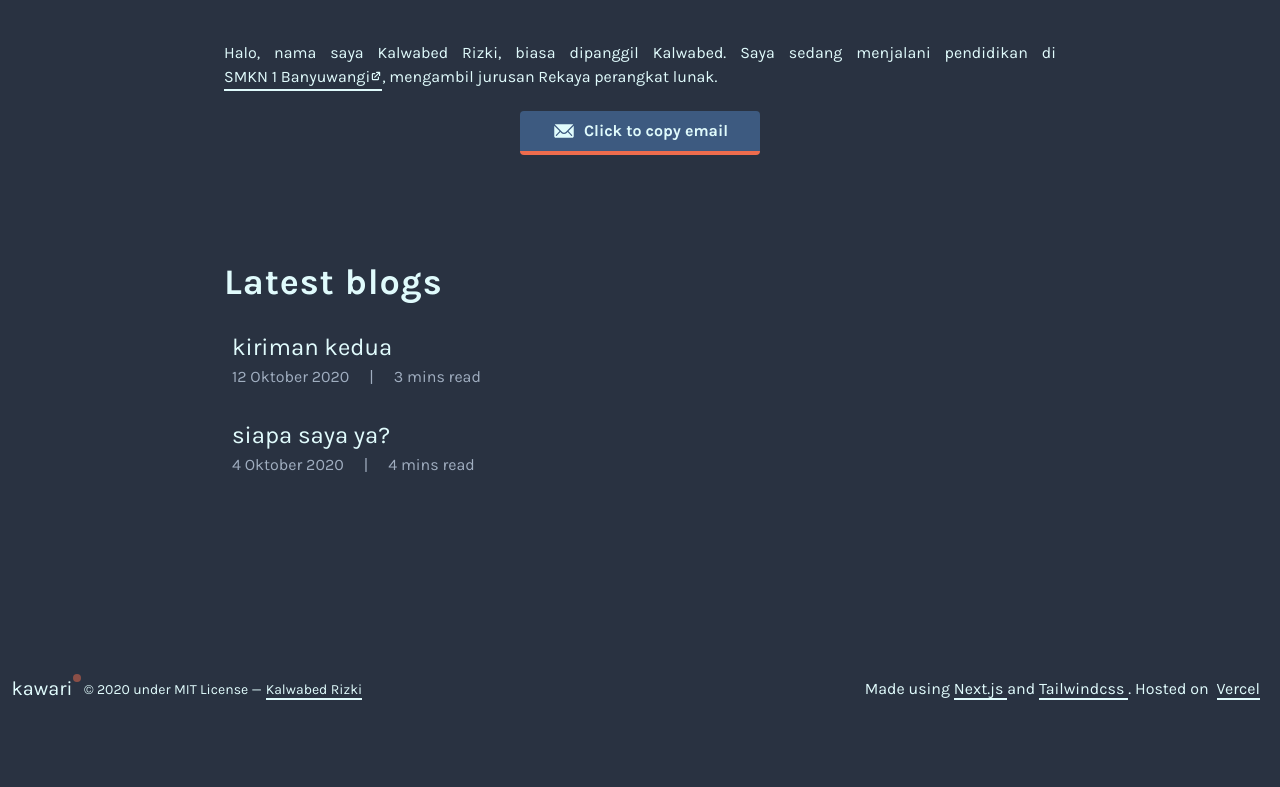
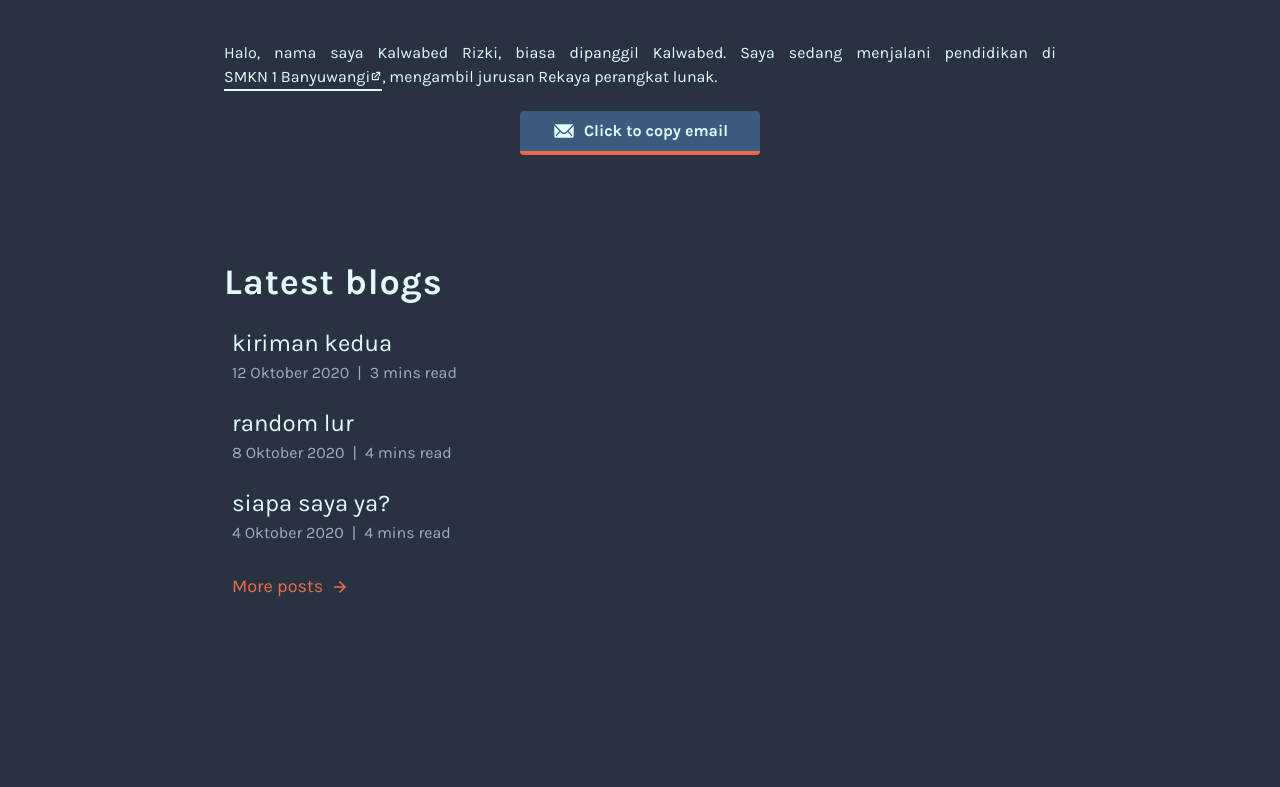
Before and after one commit to kalwabed/kawari.space, a Next.js app: page / in a window 1280 px wide. Shown: the part 419-1206 px from the top of the page. Before the commit the page ends 1184 px from the top, so only its background shows below. Built offline with nearby package versions, Linux system fonts and the light colour scheme.

Commit message:
👌 IMPROVE: latest blogs, slug page, and many changes

```diff
--- a/src/components/Layout.tsx
+++ b/src/components/Layout.tsx
@@ -5,8 +5,8 @@ import { NextSeo } from 'next-seo'
 import { IoLogoGithub, IoLogoInstagram, IoLogoLinkedin } from 'react-icons/io'
 
 import LinkExternal from '@/parts/LinkExternal'
-import styled from '@/styles/layout.module.css'
 import siteConfig from 'site-config'
+import styled from './layout.module.css'
 
 const links = [
   {
--- a/src/components/home/LatestBlog.module.css
+++ b/src/components/home/LatestBlog.module.css
@@ -14,16 +14,28 @@
   @apply shadow-lg;
 }
 
-.title {
+.titleWrapper {
   @apply font-medium text-2xl transition ease-out duration-75;
 }
 
+.title {
+  @apply border-dark border-b-2;
+}
+
 .title:hover {
-  @apply text-info;
+  @apply border-primary;
 }
 
 .dateTime {
   @apply text-gray-500 flex flex-row;
+}
+
+.morePosts {
+  @apply pl-2 mt-6 text-lg text-primary inline-flex items-center;
+}
+
+.morePosts:hover {
+  @apply underline;
 }
 
 @screen md {
--- a/src/components/home/LatestBlogs.tsx
+++ b/src/components/home/LatestBlogs.tsx
@@ -1,6 +1,7 @@
 import type { Post } from '@/@types'
 import Link from 'next/link'
 import React from 'react'
+import { IoMdArrowForward } from 'react-icons/io'
 import Date from '../blog/dateConfig'
 import styled from './LatestBlog.module.css'
 
@@ -12,22 +13,30 @@ const LatestBlogs = ({ allPostsData }: Props) => {
   return (
     <section className={`container ${styled.wrapper}`}>
       <div className={styled.latestBlogs}>Latest blogs</div>
-      {allPostsData.map(({ date, readingTime, slug, title }) => (
+      {allPostsData.map(
+        ({ date, readingTime, slug, title }, i) =>
+          i <= 2 && (
             <div className={styled.blogWrapper} key={slug}>
-          <div className="p-2">
-            <div className={styled.title}>
+              <div className="px-2 py-1">
+                <div className={styled.titleWrapper}>
                   <Link href={`/blog/${slug}`}>
-                <a>{title}</a>
+                    <a className={styled.title}>{title}</a>
                   </Link>
                 </div>
                 <div className={styled.dateTime}>
                   <Date dateString={date} />
-              <div className="mx-5">|</div>
+                  <div className="mx-2">|</div>
                   {readingTime} mins read
                 </div>
               </div>
             </div>
-      ))}
+          )
+      )}
+      <Link href="/blog">
+        <a className={styled.morePosts}>
+          More posts <IoMdArrowForward className="ml-2" />
+        </a>
+      </Link>
     </section>
   )
 }
--- a/src/components/projects/Badge.tsx
+++ b/src/components/projects/Badge.tsx
@@ -1,7 +1,7 @@
 /* eslint-disable no-nested-ternary */
 import React from 'react'
 
-import styled from '@/styles/Badge.module.css'
+import styled from './Badge.module.css'
 
 // sementara pakai nested ternary
 const Badge = ({ badge }: { badge: string }) => {
--- a/src/components/projects/ProjectCard.tsx
+++ b/src/components/projects/ProjectCard.tsx
@@ -1,8 +1,8 @@
 import React from 'react'
 
-import styled from '@/styles/ProjectCard.module.css'
 import { Project } from '@/@types'
 import { IcExternal } from '@/parts/Icon'
+import styled from './ProjectCard.module.css'
 import Badge from './Badge'
 
 interface Props extends Project {
--- a/src/pages/blog/[slug].tsx
+++ b/src/pages/blog/[slug].tsx
@@ -47,21 +47,7 @@ export default function Post({ postData }: { postData: Props }) {
         </div>
 
         <article className="leading-normal mt-5 mb-12 text-justify" dangerouslySetInnerHTML={{ __html: postData.contentHtml }} />
-
-        <div className="border-t-2 border-secondary pt-5" />
-
-        <div className="group inline-flex items-center -mt-5 py-2 text-info w-1/2 md:w-1/6">
-          <Link href="/blog">
-            <a>
-              <IcArrow className="cursor-pointer" />
-            </a>
-          </Link>
-          <div className="ml-2 text-2xl font-medium">
-            <Link href="/blog">
-              <a>Blog</a>
-            </Link>
-          </div>
-        </div>
+        <div className="border-b-2 border-secondary mb-5" />
         <DiscussionEmbed
           shortname={process.env.NEXT_PUBLIC_DISQUS_SHORTNAME}
           config={{ url: siteConfig.url + router.asPath, identifier: postData.slug, title: postData.title }}
--- /dev/null
+++ b/src/posts/apa.md
@@ -0,0 +1,30 @@
+---
+title: 'apa'
+subtitle: 'tentang saya atau siapa'
+date: '2020-10-02'
+readingTime: 4
+cover:
+  image: '/assets/img/example.jpg'
+  source: 'https://github.com/kaliwa'
+  name: 'Lipsum'
+---
+
+## Tabel Konten
+- [Kalwabed](#kalwabed)
+- [Kesimpulan](#kesimpulan)
+
+Lorem ipsum dolor sit amet, consectetur adipiscing elit. Cras congue nec lorem eget blandit. Curabitur ut quam ante. Vestibulum ante ipsum primis in faucibus orci luctus et ultrices posuere cubilia curae; Vestibulum volutpat ac metus id tincidunt. Proin condimentum eleifend mi, eget rutrum justo. Duis blandit orci in nisl accumsan condimentum. Cras pharetra purus ligula, id gravida lorem venenatis sit amet. Curabitur nec condimentum risus. Nam et turpis cursus, faucibus massa a, finibus lorem. Lorem ipsum dolor sit amet, consectetur adipiscing elit. Maecenas sollicitudin vitae odio sed egestas. Nam quis hendrerit massa.
+
+# <a name='kalwabed'/> Kalwabed
+
+Fusce pretium vulputate metus, sed euismod metus fermentum mattis. Praesent vitae risus mollis, aliquam nisi quis, auctor nisl. Nam ullamcorper enim quam, a fermentum justo posuere nec. Maecenas lobortis venenatis feugiat. Vivamus lectus nulla, commodo nec arcu sed, porta dictum lectus. Donec facilisis vestibulum nibh, nec elementum ipsum elementum a.
+
+Phasellus vulputate elementum nibh, at varius ligula malesuada eget. Nunc malesuada purus eu tempor finibus. Duis tristique dui metus. Fusce ut pretium nisi. Nullam a sem turpis. Mauris sed semper elit. Pellentesque vel risus massa. Nulla pellentesque est justo, sit amet fringilla lorem rutrum a. Vestibulum auctor ipsum a eros ultrices, non consectetur metus elementum. Aenean semper orci magna, quis porta purus cursus eget. Praesent vehicula facilisis dolor non consectetur. Nulla tempus rhoncus nisl, at sodales mauris cursus eget. Vivamus quis vehicula sem.
+
+# <a name='kesimpulan'/> Kesimpulan
+
+
+Proin vel maximus turpis. Phasellus vel est enim. Sed urna dolor, ullamcorper sit amet arcu at, sagittis ornare enim. Vivamus porta cursus orci non tempor. Curabitur in nisl ornare nibh tempor vulputate vel sit amet ligula. Curabitur vitae quam in velit molestie ornare. Aenean quis pharetra sapien, vel euismod nisi. Donec mollis commodo convallis. Vivamus accumsan eros eu venenatis egestas. Orci varius natoque penatibus et magnis dis parturient montes, nascetur ridiculus mus. Aliquam elit urna, euismod in orci in, interdum volutpat augue. Sed a neque sit amet ante euismod sodales.
+
+Duis sed odio sit amet nisi accumsan cursus ut quis neque. Praesent scelerisque suscipit lorem, eget semper metus rhoncus nec. Phasellus vitae dolor ac felis blandit ornare eget a diam. Pellentesque sit amet elit vitae ligula rhoncus pellentesque. Proin vehicula bibendum orci, ut suscipit ex ultricies eu. Nunc quis ante ut lectus ornare imperdiet. Fusce leo velit, suscipit at dignissim nec, porttitor venenatis felis. Vestibulum id venenatis elit. Vestibulum id justo eget nunc auctor tempus. Cras fermentum lorem ex, eu dapibus nulla malesuada vitae. Nullam lobortis dapibus ligula, at aliquet sem suscipit vel. Integer eget ligula elementum magna sagittis sodales. Sed porttitor ante eget erat tincidunt, non mollis nunc congue. Nam lacinia tristique magna, quis pellentesque nulla mattis nec. Phasellus convallis sit amet dui ac iaculis.
+<a class='link-external hover:border-primary hover:text-info' href='https://kawari.space'>Link</a>
--- /dev/null
+++ b/src/posts/random-saja.md
@@ -0,0 +1,30 @@
+---
+title: 'random lur'
+subtitle: 'tentang saya atau siapa'
+date: '2020-10-08'
+readingTime: 4
+cover:
+  image: '/assets/img/example.jpg'
+  source: 'https://github.com/kaliwa'
+  name: 'Lipsum'
+---
+
+## Tabel Konten
+- [Kalwabed](#kalwabed)
+- [Kesimpulan](#kesimpulan)
+
+Lorem ipsum dolor sit amet, consectetur adipiscing elit. Cras congue nec lorem eget blandit. Curabitur ut quam ante. Vestibulum ante ipsum primis in faucibus orci luctus et ultrices posuere cubilia curae; Vestibulum volutpat ac metus id tincidunt. Proin condimentum eleifend mi, eget rutrum justo. Duis blandit orci in nisl accumsan condimentum. Cras pharetra purus ligula, id gravida lorem venenatis sit amet. Curabitur nec condimentum risus. Nam et turpis cursus, faucibus massa a, finibus lorem. Lorem ipsum dolor sit amet, consectetur adipiscing elit. Maecenas sollicitudin vitae odio sed egestas. Nam quis hendrerit massa.
+
+# <a name='kalwabed'/> Kalwabed
+
+Fusce pretium vulputate metus, sed euismod metus fermentum mattis. Praesent vitae risus mollis, aliquam nisi quis, auctor nisl. Nam ullamcorper enim quam, a fermentum justo posuere nec. Maecenas lobortis venenatis feugiat. Vivamus lectus nulla, commodo nec arcu sed, porta dictum lectus. Donec facilisis vestibulum nibh, nec elementum ipsum elementum a.
+
+Phasellus vulputate elementum nibh, at varius ligula malesuada eget. Nunc malesuada purus eu tempor finibus. Duis tristique dui metus. Fusce ut pretium nisi. Nullam a sem turpis. Mauris sed semper elit. Pellentesque vel risus massa. Nulla pellentesque est justo, sit amet fringilla lorem rutrum a. Vestibulum auctor ipsum a eros ultrices, non consectetur metus elementum. Aenean semper orci magna, quis porta purus cursus eget. Praesent vehicula facilisis dolor non consectetur. Nulla tempus rhoncus nisl, at sodales mauris cursus eget. Vivamus quis vehicula sem.
+
+# <a name='kesimpulan'/> Kesimpulan
+
+
+Proin vel maximus turpis. Phasellus vel est enim. Sed urna dolor, ullamcorper sit amet arcu at, sagittis ornare enim. Vivamus porta cursus orci non tempor. Curabitur in nisl ornare nibh tempor vulputate vel sit amet ligula. Curabitur vitae quam in velit molestie ornare. Aenean quis pharetra sapien, vel euismod nisi. Donec mollis commodo convallis. Vivamus accumsan eros eu venenatis egestas. Orci varius natoque penatibus et magnis dis parturient montes, nascetur ridiculus mus. Aliquam elit urna, euismod in orci in, interdum volutpat augue. Sed a neque sit amet ante euismod sodales.
+
+Duis sed odio sit amet nisi accumsan cursus ut quis neque. Praesent scelerisque suscipit lorem, eget semper metus rhoncus nec. Phasellus vitae dolor ac felis blandit ornare eget a diam. Pellentesque sit amet elit vitae ligula rhoncus pellentesque. Proin vehicula bibendum orci, ut suscipit ex ultricies eu. Nunc quis ante ut lectus ornare imperdiet. Fusce leo velit, suscipit at dignissim nec, porttitor venenatis felis. Vestibulum id venenatis elit. Vestibulum id justo eget nunc auctor tempus. Cras fermentum lorem ex, eu dapibus nulla malesuada vitae. Nullam lobortis dapibus ligula, at aliquet sem suscipit vel. Integer eget ligula elementum magna sagittis sodales. Sed porttitor ante eget erat tincidunt, non mollis nunc congue. Nam lacinia tristique magna, quis pellentesque nulla mattis nec. Phasellus convallis sit amet dui ac iaculis.
+<a class='link-external hover:border-primary hover:text-info' href='https://kawari.space'>Link</a>
```
Also changed, not shown: src/components/layout.module.css (renamed from src/styles/layout.module.css), src/components/projects/Badge.module.css (renamed from src/styles/Badge.module.css), src/components/projects/ProjectCard.module.css (renamed from src/styles/ProjectCard.module.css). Lines whose indentation alone changed are shown as unchanged.
